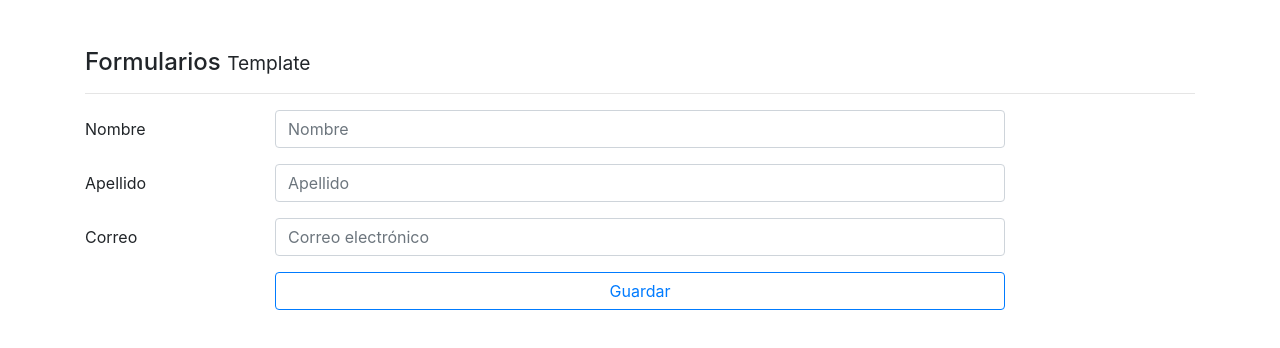
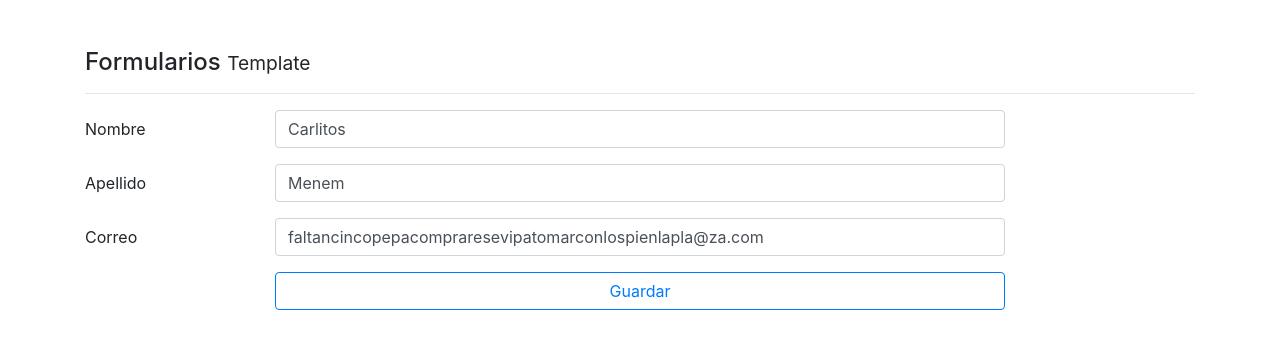
Before and after one commit to naranjujeli/angular-form, an Angular app: page /template in a window 1280 px wide. Shown: the top 348 px of the page. Built offline with nearby package versions, Linux system fonts and the light colour scheme.

Commit message:
Recuperar datos del formulario (buenardo)

```diff
--- a/src/app/pages/template/template.component.html
+++ b/src/app/pages/template/template.component.html
@@ -1,6 +1,6 @@
 <h4>Formularios <small>Template</small></h4>
 <hr>
-<form autocomplete="off" (ngSubmit)="save()">
+<form autocomplete="off" (ngSubmit)="save( form )" #form="ngForm">
 
   <div>
 
@@ -10,8 +10,8 @@
 
         <input class="form-control"
                type="text"
-               name="nombre"
-               ngModel
+               name="name"
+               [ngModel]="user.name"
                placeholder="Nombre"
                required>
       </div>
@@ -23,7 +23,10 @@
 
         <input class="form-control"
                type="text"
-               placeholder="Apellido">
+               name="lastName"
+               [ngModel]="user.lastName"
+               placeholder="Apellido"
+               required>
       </div>
     </div>
 
@@ -35,7 +38,10 @@
 
       <input class="form-control"
              type="email"
-             placeholder="Correo electrónico">
+             name="email"
+             [ngModel]="user.email"
+             placeholder="Correo electrónico"
+             required>
     </div>
   </div>
 
--- a/src/app/pages/template/template.component.ts
+++ b/src/app/pages/template/template.component.ts
@@ -1,4 +1,5 @@
 import { Component, OnInit } from '@angular/core';
+import { NgForm } from '@angular/forms';
 
 @Component({
   selector: 'app-template',
@@ -6,6 +7,12 @@ import { Component, OnInit } from '@angular/core';
   styleUrls: ['./template.component.css']
 })
 export class TemplateComponent implements OnInit {
+  user = {
+    name: "Carlitos",
+    lastName: "Menem",
+    email: "faltancincopepacompraresevipatomarconlospienlapla@za.com"
+  }
+
   constructor() {
 
   }
@@ -14,7 +21,7 @@ export class TemplateComponent implements OnInit {
 
   }
 
-  save() {
-    console.log("saving");
+  save( form: NgForm ) {
+    console.log(form.value);
   }
 }
```
